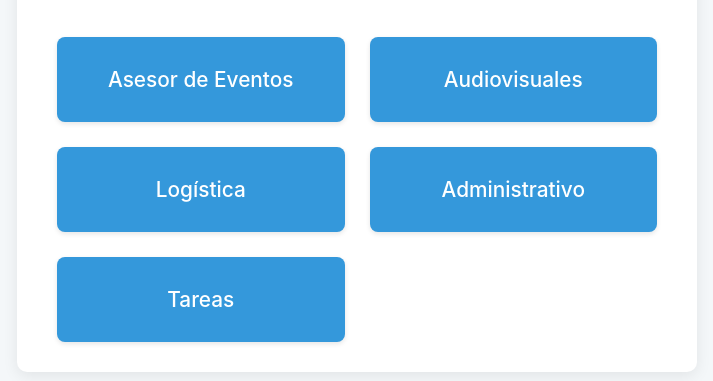
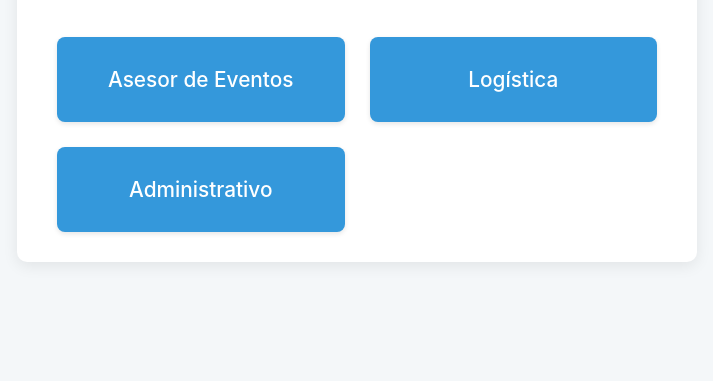
Before and after one commit to moisesgross37/Be-Gestion, a website: page index.html in a window 1280 px wide. Shown: the part 119-500 px from the top of the page, without its empty margins (283-996 px from the left). Drawn offline with Linux system fonts and the light colour scheme.

Commit message:
feat: Reorganize main and logistics menus

```diff
--- a/index.html
+++ b/index.html
@@ -11,10 +11,8 @@
         <h1 class="main-title">Be Eventos SRL / GESTIÓN</h1>
         <nav class="nav-grid">
             <a href="/asesores-menu" class="nav-button">Asesor de Eventos</a>
-            <a href="/audiovisuales-menu" class="nav-button">Audiovisuales</a>
             <a href="/logistica-menu" class="nav-button">Logística</a>
             <a href="/administrativo-menu" class="nav-button">Administrativo</a>
-            <a href="/tareas-menu" class="nav-button">Tareas</a>
         </nav>
     </div>
 </body>
```
Also changed, not shown: logistica_menu.html (+2 -0 lines).
